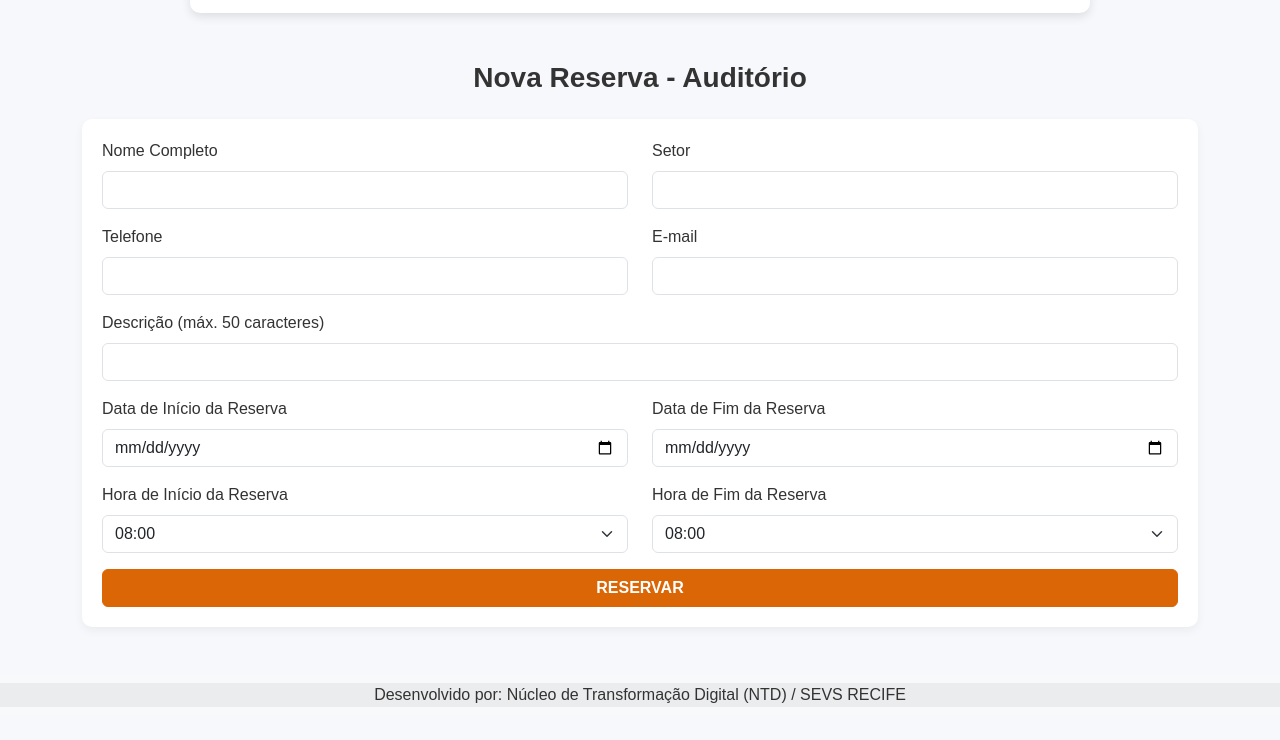
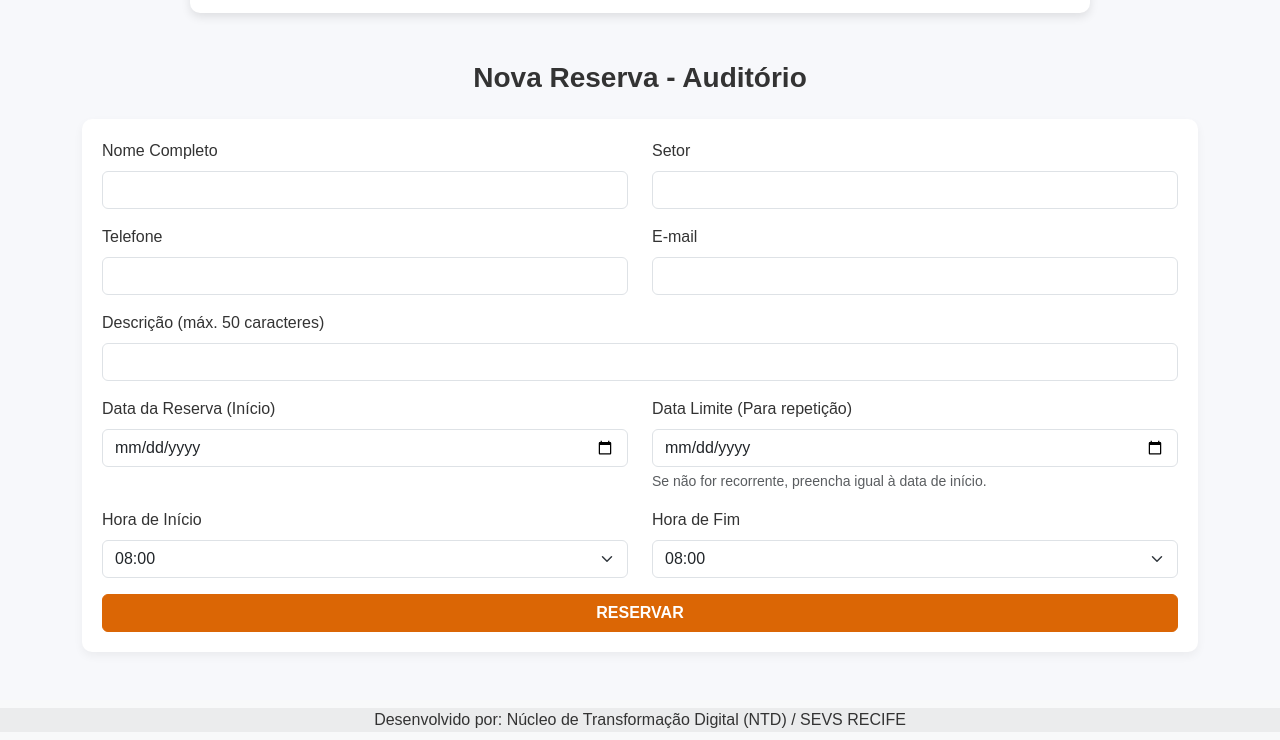
Before and after one commit to sevsrecife/reserva_auditorio, a plain HTML site: page index.html in a window 1280 px wide. Shown: the part 865-1605 px from the top of the page. Before the commit the page ends 1580 px from the top, so only its background shows below. Drawn offline with nearby package versions, Linux system fonts and the light colour scheme; no server answers.

Commit message:
Update index.html
atualização de reserva recorrente pelo admin

```diff
--- a/index.html
+++ b/index.html
@@ -6,9 +6,7 @@
   <title>Reserva de Auditório - SEVS</title>
 
   <link href="https://cdn.jsdelivr.net/npm/bootstrap@5.3.2/dist/css/bootstrap.min.css" rel="stylesheet">
-
   <link href="https://cdn.jsdelivr.net/npm/fullcalendar@5.11.3/main.min.css" rel="stylesheet">
-
   <link rel="stylesheet" href="style.css">
 </head>
 <body>
@@ -23,7 +21,6 @@
 
   <div class="container mb-5">
     <div id="calendar" class="mb-5"></div>
-
 
     <section>
       <h3 class="text-center mb-4">Nova Reserva - Auditório</h3>
@@ -57,22 +54,30 @@
 
         <div class="row">
           <div class="col-md-6 mb-3">
-            <label for="dataInicio" class="form-label">Data de Início da Reserva</label>
+            <label for="dataInicio" class="form-label">Data da Reserva (Início)</label>
             <input type="date" class="form-control" id="dataInicio" required>
           </div>
           <div class="col-md-6 mb-3">
-            <label for="dataFim" class="form-label">Data de Fim da Reserva</label>
+            <label for="dataFim" class="form-label">Data Limite (Para repetição)</label>
             <input type="date" class="form-control" id="dataFim" required>
+            <div class="form-text">Se não for recorrente, preencha igual à data de início.</div>
           </div>
+        </div>
+
+        <div class="mb-3 form-check d-none" id="divRecorrencia">
+            <input type="checkbox" class="form-check-input" id="repetirSemanal">
+            <label class="form-check-label" for="repetirSemanal">
+              <strong>Repetir semanalmente</strong> (Cria reservas toda semana até a data limite)
+            </label>
         </div>
 
         <div class="row">
           <div class="col-md-6 mb-3">
-            <label for="inicio" class="form-label">Hora de Início da Reserva</label>
+            <label for="inicio" class="form-label">Hora de Início</label>
             <select class="form-select" id="inicio" required></select>
           </div>
           <div class="col-md-6 mb-3">
-            <label for="fim" class="form-label">Hora de Fim da Reserva</label>
+            <label for="fim" class="form-label">Hora de Fim</label>
             <select class="form-select" id="fim" required></select>
           </div>
         </div>
@@ -105,7 +110,9 @@
   <script src="https://www.gstatic.com/firebasejs/9.6.10/firebase-app.js"></script>
   <script src="https://www.gstatic.com/firebasejs/9.6.10/firebase-auth.js"></script>
   <script src="https://www.gstatic.com/firebasejs/9.6.10/firebase-firestore.js"></script>
+
   <script type="module" src="app.js"></script>
+
   <footer class="bg-body-tertiary text-center py-2 mt-4">
     <div class="text-center" style="background-color: rgba(0, 0, 0, 0.05);">
       Desenvolvido por: Núcleo de Transformação Digital (NTD) / SEVS RECIFE
```
